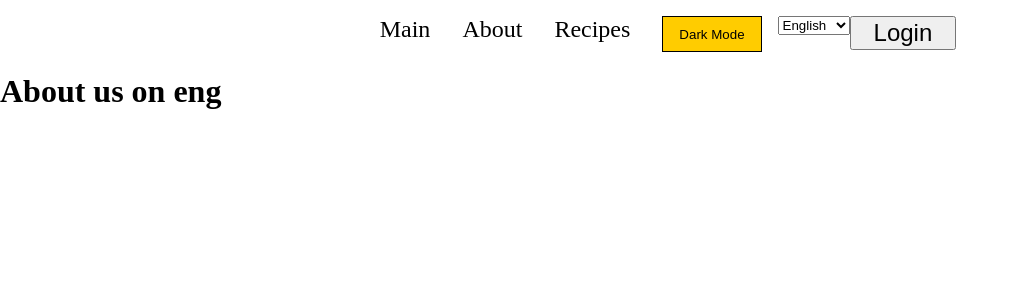
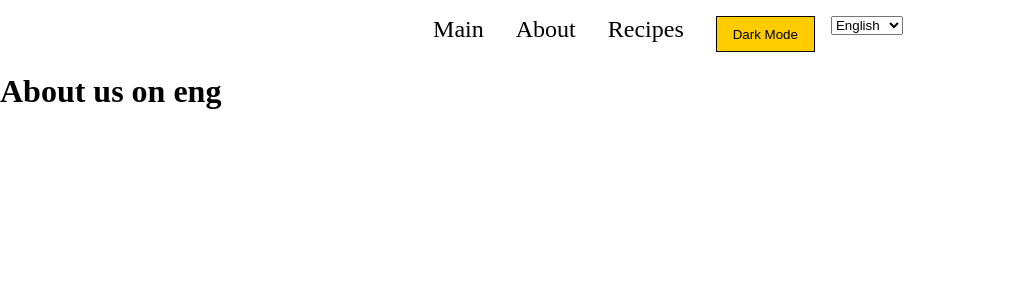
Before and after one commit to teselkinV/Gastronomia, a React (Create React App) app: page /about in a window 1280 px wide. Shown: the top 300 px of the page, without its empty margins (0-1017 px from the left). Built offline with nearby package versions, Linux system fonts and the light colour scheme.

Commit message:
Can't get acces to server

```diff
--- a/src/components/Account/Login.js
+++ b/src/components/Account/Login.js
@@ -3,7 +3,7 @@ import { Link } from 'react-router-dom';
 import { Text } from '../Language/Language';
 import Navbar from '../Navbar'
 
-function Login({onRouteChange}) {
+function Login() {
     // State
     const [signin, setSignin] = useState({
         loginEmail: '',
@@ -11,11 +11,11 @@ function Login({onRouteChange}) {
     });
 
     function hanleEmail(e) {
-        setSignin({loginEmail: e.target.value})
+        setSignin({...signin, loginEmail: e.target.value})
     };
 
     function hanlePassword(e) {
-        setSignin({loginPassword: e.target.value})
+        setSignin({...signin, loginPassword: e.target.value})
     };
 
     // Fetch fron server
@@ -35,7 +35,7 @@ function Login({onRouteChange}) {
             .then(console.log())
             .then(user => {
                 if(user.id) {
-                    this.props.loadUser(user)
+                    console.log(user)
                 }
             });
     }, []);
@@ -70,7 +70,6 @@ function Login({onRouteChange}) {
                 <button
                     type='submit'
                     onSubmit={submitLogin}
-                    onClick={onRouteChange}
                     >Submit</button>
             </form>
             <p>Don't have account?</p>
--- a/src/components/Account/Register.js
+++ b/src/components/Account/Register.js
@@ -35,10 +35,10 @@ function Register() {
             .then(console.log())
             .then(user => {
                 if(user.id) {
-                    this.props.loadUser(user)
+                    console.log(user)
                 }
             });
-    });
+    }, []);
 
     return (
         <div>
--- a/src/components/Navbar.js
+++ b/src/components/Navbar.js
@@ -6,17 +6,7 @@ import { Text } from './Language/Language';
 import Darkmode from './Darkmode/Darkmode';
 import Selector from '../components/Language/Selector';
 
-import Login from '../components/Account/Login';
-
 const Navbar = () => {
-    const [route, setRoute] = useState({
-        autorization: 'guest'
-      })
-
-    const onRouteChange = () => {
-          setRoute({autorization: 'user'})
-          console.log("info", route.autorization)
-      }
     return (
         <div className='navbar'>
             <ul className='navbar-list'>
@@ -25,13 +15,12 @@ const Navbar = () => {
                 <li className='link'><Link to='/recipes'><Text t="recipes" /></Link></li>
                 <li className='link'><Darkmode /></li>
                 <li><Selector /></li>
-                {route.autorization === 'guest'
-                ? <li className='link'>
-                    <button onRouteChange={onRouteChange}>
+                {/* <li className='link'>
+                    <button>
                         <Link to='/login'><Text t="login" /></Link>
                     </button></li>
-                :  <li><button>Sign out</button></li>
-                }
+                <li><button>Sign out</button></li> */}
+
             </ul>
         </div>
     );
```
Also changed, not shown: 1 other file (tests, documents, lock files or other folders).
